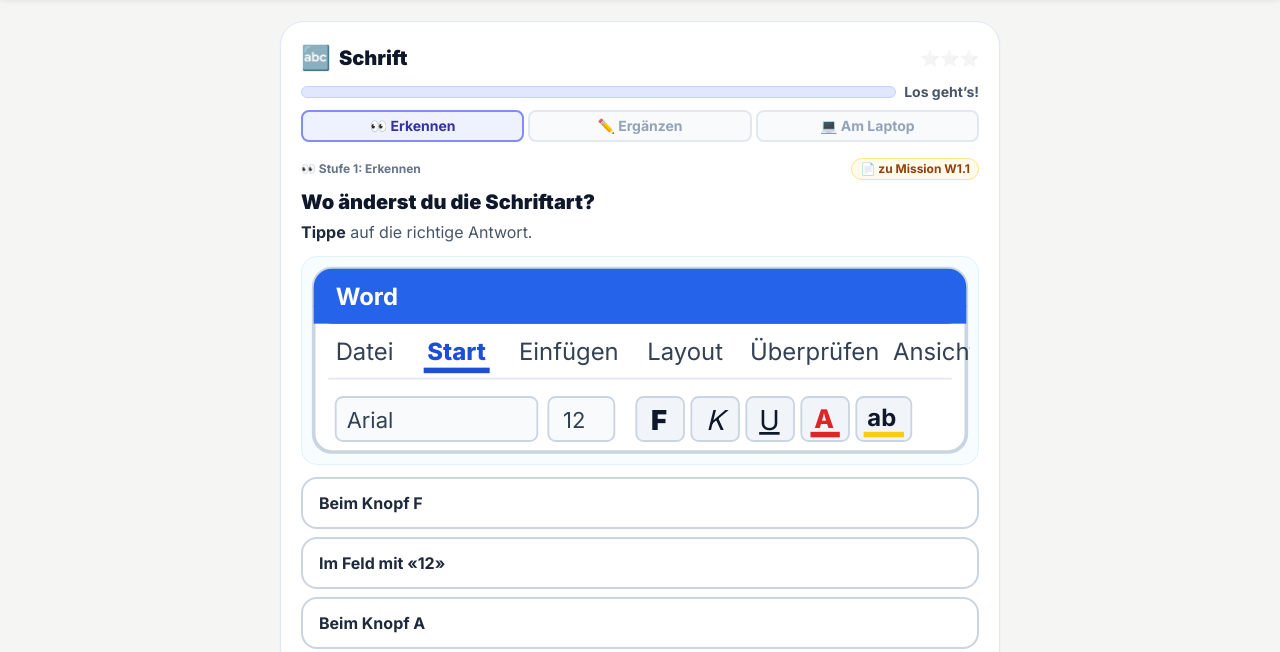
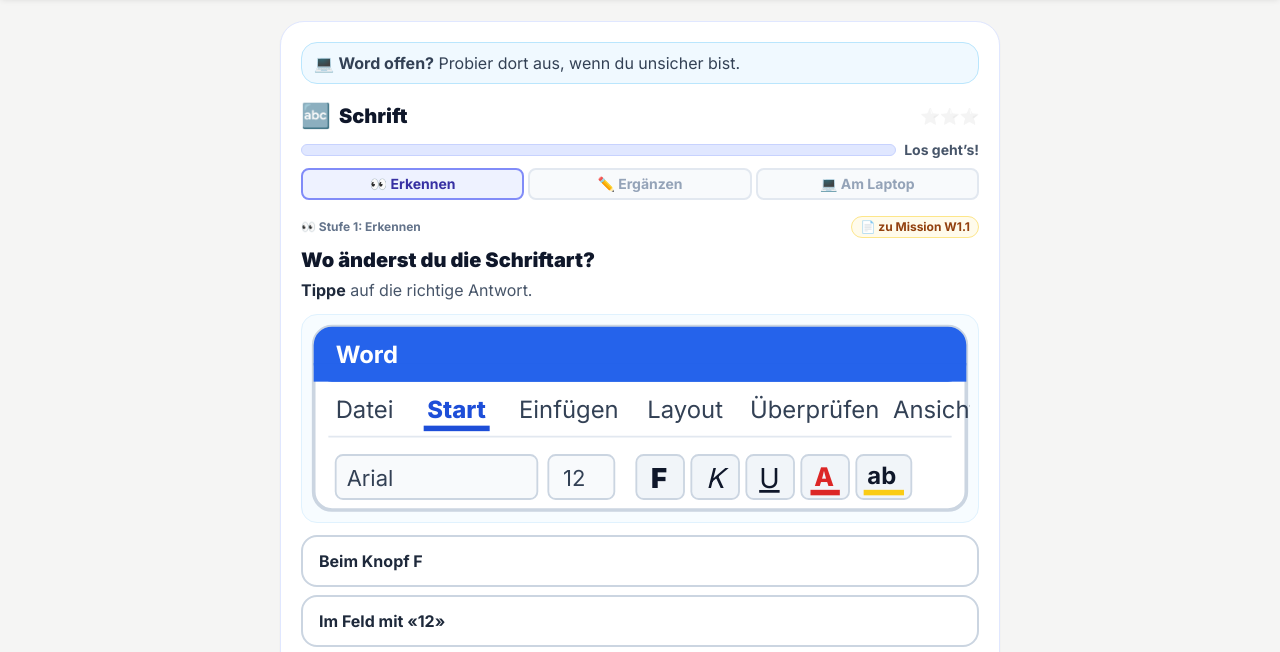
Before and after one commit to rohnerbuchental/Schule-Buchental, a plain HTML site: page Informatik Word-Fuehrerschein.html in a window 1280 px wide. Both pictures are taken after a click on the button 457 px from the left and 641 px from the top of the page. Shown: the part 127-779 px from the top of the page. Drawn offline with nearby package versions, Linux system fonts and the light colour scheme.

Commit message:
Word-Führerschein: Hinweis, Word beim Lösen offen zu haben
Co-Authored-By: Claude Opus 5.5 <noreply@anthropic.com>
Claude-Session: https://claude.ai/code/session_01DxcwozY8YnNsB45PjCnVcF

```diff
--- a/Informatik Word-Fuehrerschein.html
+++ b/Informatik Word-Fuehrerschein.html
@@ -75,7 +75,7 @@
     <div id="view-home" class="view space-y-4">
       <section class="bg-white rounded-3xl p-5 shadow-sm border border-indigo-100">
         <h2 class="text-xl font-black text-slate-900"><span data-l="de">Dein Word-Führerschein 📝</span></h2>
-        <p class="text-base text-slate-600 mt-1" data-l="de">7 Teile, einer pro Lektion, immer in der <b>Word-App</b>. Fehler sind okay: Die Aufgabe kommt später nochmals.</p>
+        <p class="text-base text-slate-600 mt-1" data-l="de">7 Teile, einer pro Lektion. <b>Mach zuerst Word auf</b> und lass es offen: Dort probierst du alles aus. Fehler sind okay: Die Aufgabe kommt später nochmals.</p>
         <!-- Kleine Animation zum Stoff (docs/didaktik.md 1c): ein Wort wird gestaltet (fett, grösser, Farbe, Textmarker) -->
         <div class="mt-3 flex items-center gap-3">
           <button type="button" onclick="playAnim()" class="anim-btn shrink-0 w-28 rounded-2xl bg-sky-50 border border-sky-100 overflow-hidden" aria-label="Antippen: ein Wort gestalten">
@@ -101,6 +101,7 @@
     <!-- Teil W1 «Schrift» -->
     <section id="view-k1" class="view hidden space-y-4">
       <div id="card-k1" class="bg-white rounded-3xl p-4 sm:p-5 shadow-sm border border-indigo-100 space-y-4">
+        <div class="rounded-2xl bg-sky-50 border border-sky-200 px-3 py-2 text-base text-slate-700">💻 <b>Word offen?</b> Probier dort aus, wenn du unsicher bist.</div>
         <div id="head-k1"></div>
         <div id="body-k1"></div>
       </div>
@@ -123,6 +124,7 @@
     <!-- Teil W2 «Absatz» -->
     <section id="view-k2" class="view hidden space-y-4">
       <div id="card-k2" class="bg-white rounded-3xl p-4 sm:p-5 shadow-sm border border-indigo-100 space-y-4">
+        <div class="rounded-2xl bg-sky-50 border border-sky-200 px-3 py-2 text-base text-slate-700">💻 <b>Word offen?</b> Probier dort aus, wenn du unsicher bist.</div>
         <div id="head-k2"></div>
         <div id="body-k2"></div>
       </div>
@@ -142,6 +144,7 @@
     <!-- Teil W3 «Überschriften» -->
     <section id="view-k3" class="view hidden space-y-4">
       <div id="card-k3" class="bg-white rounded-3xl p-4 sm:p-5 shadow-sm border border-indigo-100 space-y-4">
+        <div class="rounded-2xl bg-sky-50 border border-sky-200 px-3 py-2 text-base text-slate-700">💻 <b>Word offen?</b> Probier dort aus, wenn du unsicher bist.</div>
         <div id="head-k3"></div>
         <div id="body-k3"></div>
       </div>
@@ -160,6 +163,7 @@
     <!-- Teil W4 «Bearbeiten & Prüfen» -->
     <section id="view-k4" class="view hidden space-y-4">
       <div id="card-k4" class="bg-white rounded-3xl p-4 sm:p-5 shadow-sm border border-indigo-100 space-y-4">
+        <div class="rounded-2xl bg-sky-50 border border-sky-200 px-3 py-2 text-base text-slate-700">💻 <b>Word offen?</b> Probier dort aus, wenn du unsicher bist.</div>
         <div id="head-k4"></div>
         <div id="body-k4"></div>
       </div>
@@ -180,6 +184,7 @@
     <!-- Teil W5 «Bild» -->
     <section id="view-k5" class="view hidden space-y-4">
       <div id="card-k5" class="bg-white rounded-3xl p-4 sm:p-5 shadow-sm border border-indigo-100 space-y-4">
+        <div class="rounded-2xl bg-sky-50 border border-sky-200 px-3 py-2 text-base text-slate-700">💻 <b>Word offen?</b> Probier dort aus, wenn du unsicher bist.</div>
         <div id="head-k5"></div>
         <div id="body-k5"></div>
       </div>
@@ -199,6 +204,7 @@
     <!-- Teil W6 «Tabelle» -->
     <section id="view-k6" class="view hidden space-y-4">
       <div id="card-k6" class="bg-white rounded-3xl p-4 sm:p-5 shadow-sm border border-indigo-100 space-y-4">
+        <div class="rounded-2xl bg-sky-50 border border-sky-200 px-3 py-2 text-base text-slate-700">💻 <b>Word offen?</b> Probier dort aus, wenn du unsicher bist.</div>
         <div id="head-k6"></div>
         <div id="body-k6"></div>
       </div>
@@ -218,6 +224,7 @@
     <!-- Teil W7 «Seite & Abgabe» -->
     <section id="view-k7" class="view hidden space-y-4">
       <div id="card-k7" class="bg-white rounded-3xl p-4 sm:p-5 shadow-sm border border-indigo-100 space-y-4">
+        <div class="rounded-2xl bg-sky-50 border border-sky-200 px-3 py-2 text-base text-slate-700">💻 <b>Word offen?</b> Probier dort aus, wenn du unsicher bist.</div>
         <div id="head-k7"></div>
         <div id="body-k7"></div>
       </div>
@@ -380,8 +387,8 @@
       { id: 'k7', emoji: '📄', title: 'Seite & Abgabe', lz: 'Lektion W7', nrs: 'W7.1–W7.4', sub: 'Querformat, Seitenränder, Kopf- und Fusszeile, PDF' }
     ];
     const STAGES = [
-      { icon: '👀', label: 'Erkennen', intro: 'Du wählst aus.' },
-      { icon: '✏️', label: 'Ergänzen', intro: 'Jetzt baust du die Reihenfolge, ordnest zu oder schreibst ein Wort. Es gibt Hilfe.' },
+      { icon: '👀', label: 'Erkennen', intro: 'Du wählst aus. 💻 Mach <b>Word</b> daneben auf: Dort kannst du jederzeit ausprobieren und nachschauen.' },
+      { icon: '✏️', label: 'Ergänzen', intro: 'Jetzt baust du die Reihenfolge, ordnest zu oder schreibst ein Wort. Probier es in Word aus, wenn du unsicher bist. Es gibt Hilfe.' },
       { icon: '💻', label: 'Am Laptop', intro: 'Jetzt machst du es selber in Word. Hake jeden Schritt ab.' }
     ];
     // Speichern (Wunsch Lehrperson 25.11.2026): in Teams im eigenen Ordner «Aufgabenbearbeitung» arbeiten, guter Name (Fach_Thema), oft Ctrl + S,
```
